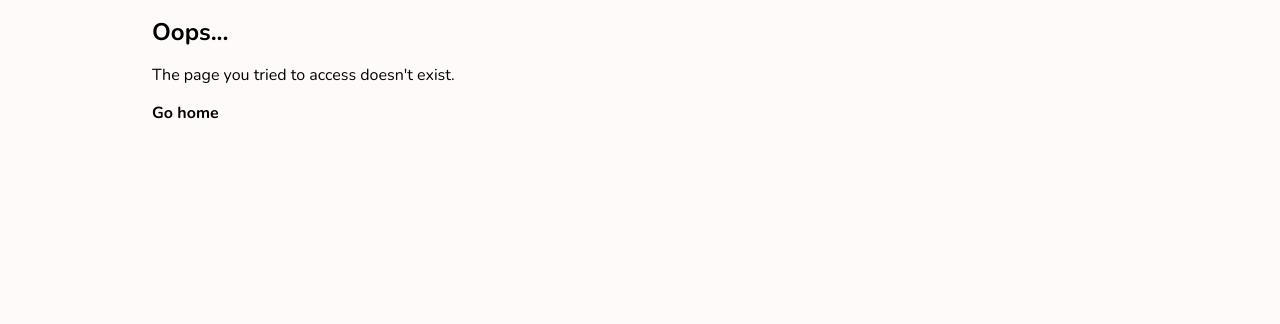
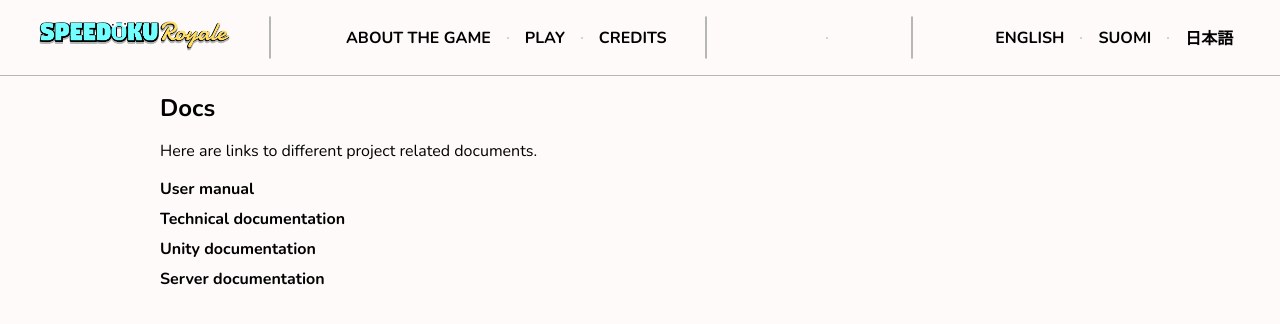
Before and after one commit to mScule/SpeedokuRoyaleFront, a React (Vite) app: page /docs in a window 1280 px wide. Shown: the top 324 px of the page. Built offline with nearby package versions, Linux system fonts and the light colour scheme; some icons are missing.

Commit message:
Now theres docs site

```diff
--- a/src/app/index.tsx
+++ b/src/app/index.tsx
@@ -10,6 +10,7 @@ import {PreferenceContext} from "@/contexts/preference-context"
 import {About} from "@/pages/about"
 import {Play} from "@/pages/play"
 import {Credits} from "@/pages/credits"
+import {Docs} from "@/pages/docs"
 import {NotFound} from "@/pages/not-found"
 import {Preference} from "@/types/preference"
 
@@ -26,6 +27,10 @@ const router = createBrowserRouter([
 	{
 		path: "/credits",
 		element: <Credits />
+	},
+	{
+		path: "/docs",
+		element: <Docs />
 	}
 ])
 
--- a/src/i18n/messages/languages/en.ts
+++ b/src/i18n/messages/languages/en.ts
@@ -47,6 +47,14 @@ const en: Messages = {
 	// Credits
 	"title-credits": "Credits",
 
+	// Links
+	"title-links": "Docs",
+	"article-links": "Here are links to different project related documents.",
+	"link-unity-docs": "Unity documentation",
+	"link-server-docs": "Server documentation",
+	"link-technical-docs": "Technical documentation",
+	"link-manual": "User manual",
+
 	// Page not found
 	"title-not-found": "Oops...",
 
--- a/src/i18n/messages/languages/fi.ts
+++ b/src/i18n/messages/languages/fi.ts
@@ -47,6 +47,14 @@ const fi: Messages = {
 	// Credits
 	"title-credits": "Tekijät",
 
+	// Links
+	"title-links": "Dokumentit",
+	"article-links": "Alla on linkit eri projektiin liittyviin dokumentteihin.",
+	"link-unity-docs": "Unity projektin dokumentaatio",
+	"link-server-docs": "Serveri projektin dokumentaatio",
+	"link-technical-docs": "Tekninen dokumentaatio",
+	"link-manual": "Käyttöohje",
+
 	// Page not found
 	"title-not-found": "Ohhoh...",
 
--- a/src/i18n/messages/languages/ja.ts
+++ b/src/i18n/messages/languages/ja.ts
@@ -32,6 +32,14 @@ const ja: Messages = {
 	// Credits
 	"title-credits": "作者情報",
 
+	// Links
+	"title-links": "リンク",
+	"article-links": "プロジェクトに関するその他の情報",
+	"link-unity-docs": "Unity プロジェクトのドキュメント",
+	"link-server-docs": "サーバー バックエンドのドキュメント",
+	"link-technical-docs": "技術文書",
+	"link-manual": "ユーザーマニュアル",
+
 	// Page not found
 	"title-not-found": "ページが見つかりません…",
 
--- a/src/pages/about/index.tsx
+++ b/src/pages/about/index.tsx
@@ -2,6 +2,7 @@ import {FC} from "react"
 import {Navigateable} from "@/components/navigateable"
 import {Article} from "@/design/components/article"
 import {Translate, useTranslate} from "@/i18n"
+import { Link } from "react-router-dom"
 
 /**
  * Component holding the contents of About page.
@@ -23,6 +24,9 @@ export const About: FC = () => {
 					<Translate id="article-how-to-play" />
 				</p>
 			</Article>
+			<Article title={translate("title-links")}>
+				<Link to="docs"><Translate id="title-links" /></Link>
+			</Article>
 		</Navigateable>
 	)
 }
--- /dev/null
+++ b/src/pages/docs/index.tsx
@@ -0,0 +1,37 @@
+import {FC} from "react"
+import {Article} from "@/design/components/article"
+import {Navigateable} from "@/components/navigateable"
+import {useTranslate, Translate} from "@/i18n"
+import {Column} from "@/design/components/column"
+
+/**
+ * Component holding the contents of the page that contains the game itself.
+ *
+ * @author Vilhelm
+ */
+export const Docs: FC = () => {
+	const translate = useTranslate()
+
+	return (
+		<Navigateable title={translate("title-links")}>
+			<p>
+				<Translate id="article-links" />
+			</p>
+
+			<Column>
+				<a href="">
+					<Translate id="link-manual" />
+				</a>
+				<a href="">
+					<Translate id="link-technical-docs" />
+				</a>
+				<a href="https://users.metropolia.fi/~jonathme/SpeedokuRoyaleDocs2.0/html/index.html">
+					<Translate id="link-unity-docs" />
+				</a>
+				<a href="https://users.metropolia.fi/~vilhelmn/SpeedokuRoyale%20Doxygen%20Documentation/md__speedoku_royale_server__r_e_a_d_m_e.html">
+					<Translate id="link-server-docs" />
+				</a>
+			</Column>
+		</Navigateable>
+	)
+}
```
Also changed, not shown: src/i18n/types/message.ts (+8 -0 lines).
